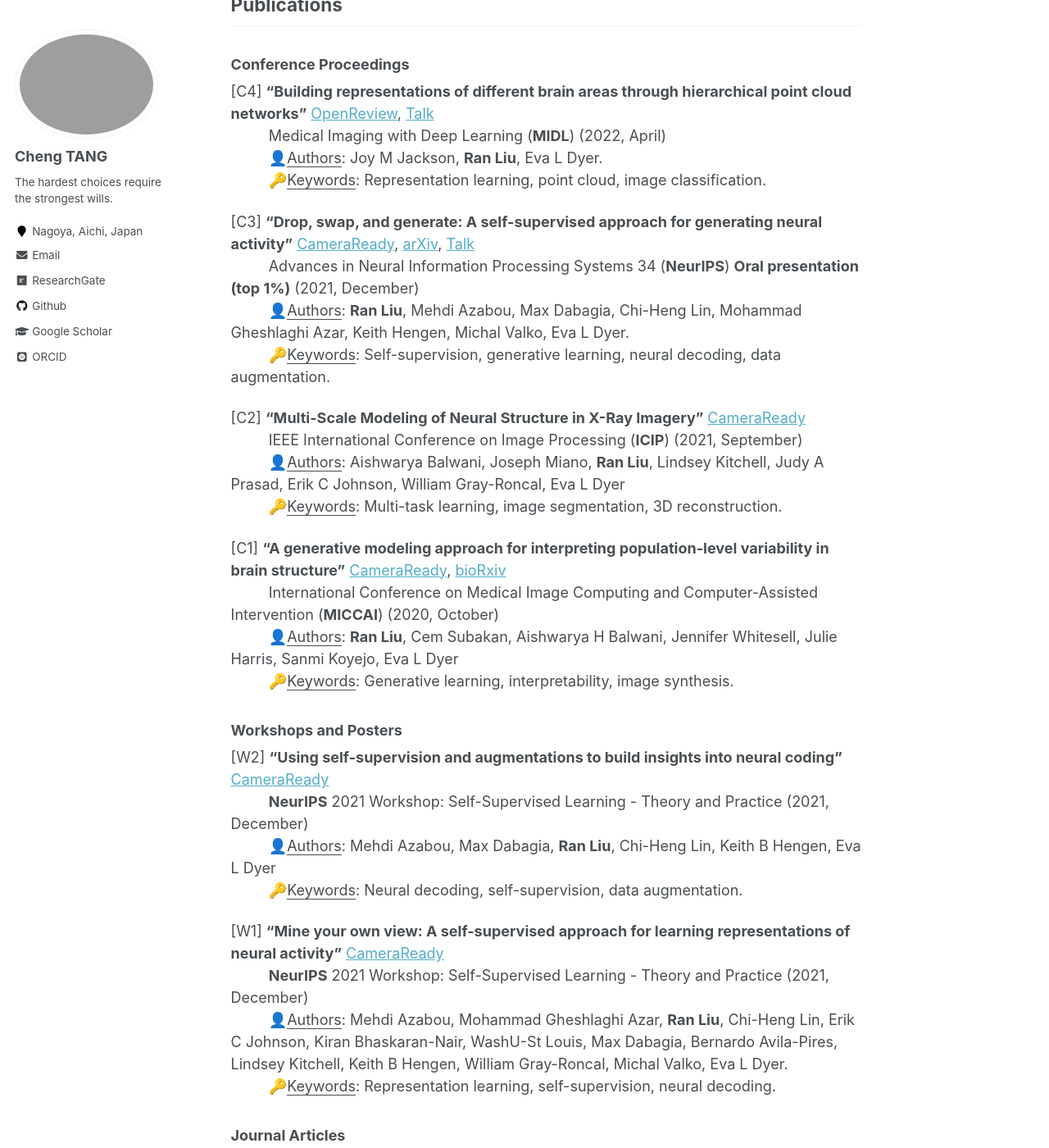
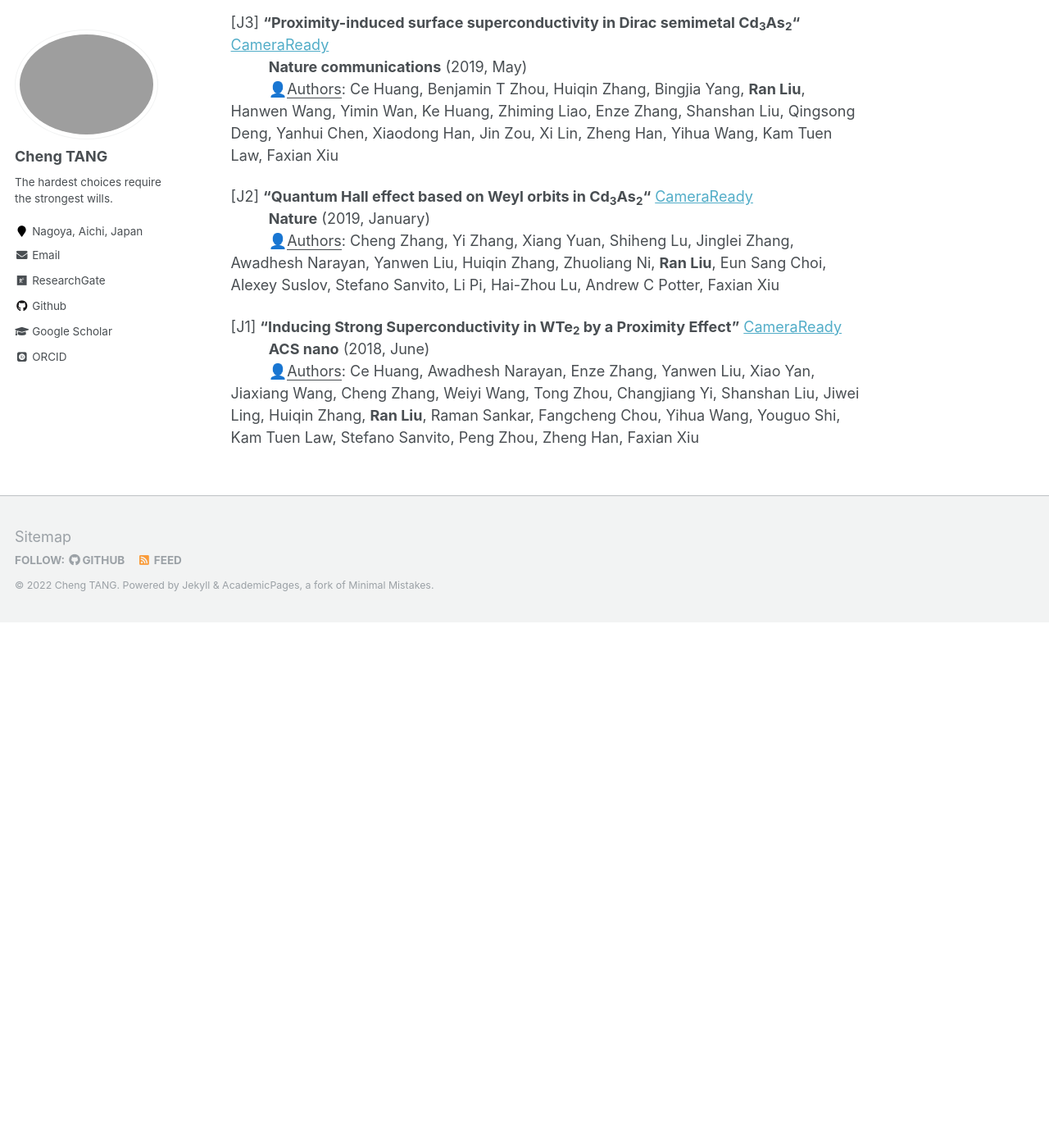
Before and after one commit to ChengTANG-AI/chengtang-ai.github.io, a Jekyll site: the page built from _pages/JournalPublications.md, in a window 1280 px wide and 1400 px high, scrolled down 922 px. Shown: the whole window at 82% size. Built offline with Jekyll 4.4.1, drawn with Linux system fonts in a browser that asks for light colours; some web fonts are replaced; after the commit the page ends 1681 px from its top, so only the background shows below that.

Commit message:
Update JournalPublications.md

```diff
--- a/_pages/JournalPublications.md
+++ b/_pages/JournalPublications.md
@@ -25,46 +25,6 @@ Preprints
 &emsp; &emsp; 🔑<u>Keywords</u>: Representation learning, self-supervision, neural decoding, computer vision.
 
 
-
-<h2 id="pubs">
-Publications
-</h2>
-
-### Conference Proceedings
-
-[C4] **"Building representations of different brain areas through hierarchical point cloud networks"** [OpenReview](https://openreview.net/pdf?id=3GeifJ_GCg0), [Talk](https://2022.midl.io/papers/d_s_3) \
-&emsp; &emsp; Medical Imaging with Deep Learning (**MIDL**) (2022, April) \
-&emsp; &emsp; 👤<u>Authors</u>: Joy M Jackson, **Ran Liu**, Eva L Dyer. \
-&emsp; &emsp; 🔑<u>Keywords</u>: Representation learning, point cloud, image classification.
-
-[C3] **"Drop, swap, and generate: A self-supervised approach for generating neural activity"** [CameraReady](https://proceedings.neurips.cc/paper/2021/file/58182b82110146887c02dbd78719e3d5-Paper.pdf), [arXiv](https://arxiv.org/pdf/2111.02338.pdf), [Talk](https://slideslive.com/38968190/drop-swap-and-generate-a-selfsupervised-approach-for-generating-neural-activity?ref=recommended) \
-&emsp; &emsp; Advances in Neural Information Processing Systems 34 (**NeurIPS**) **Oral presentation (top 1%)** (2021, December) \
-&emsp; &emsp; 👤<u>Authors</u>: **Ran Liu**, Mehdi Azabou, Max Dabagia, Chi-Heng Lin, Mohammad Gheshlaghi Azar, Keith Hengen, Michal Valko, Eva L Dyer. \
-&emsp; &emsp; 🔑<u>Keywords</u>: Self-supervision, generative learning, neural decoding, data augmentation.
-
-[C2] **"Multi-Scale Modeling of Neural Structure in X-Ray Imagery"** [CameraReady](https://ieeexplore.ieee.org/stamp/stamp.jsp?arnumber=9506174) \
-&emsp; &emsp; IEEE International Conference on Image Processing (**ICIP**) (2021, September) \
-&emsp; &emsp; 👤<u>Authors</u>: Aishwarya Balwani, Joseph Miano, **Ran Liu**, Lindsey Kitchell, Judy A Prasad, Erik C Johnson, William Gray-Roncal, Eva L Dyer \
-&emsp; &emsp; 🔑<u>Keywords</u>: Multi-task learning, image segmentation, 3D reconstruction.
-
-[C1] **"A generative modeling approach for interpreting population-level variability in brain structure"** [CameraReady](https://link.springer.com/chapter/10.1007/978-3-030-59722-1_25), [bioRxiv](https://www.biorxiv.org/content/10.1101/2020.06.04.134635v1.full.pdf) \
-&emsp; &emsp; International Conference on Medical Image Computing and Computer-Assisted Intervention (**MICCAI**) (2020, October) \
-&emsp; &emsp; 👤<u>Authors</u>: **Ran Liu**, Cem Subakan, Aishwarya H Balwani, Jennifer Whitesell, Julie Harris, Sanmi Koyejo, Eva L Dyer \
-&emsp; &emsp; 🔑<u>Keywords</u>: Generative learning, interpretability, image synthesis.
-
-### Workshops and Posters
-
-[W2] **"Using self-supervision and augmentations to build insights into neural coding"** [CameraReady](https://sslneurips21.github.io/files/CameraReady/neural_ssl_workshop.pdf) \
-&emsp; &emsp; **NeurIPS** 2021 Workshop: Self-Supervised Learning - Theory and Practice (2021, December) \
-&emsp; &emsp; 👤<u>Authors</u>: Mehdi Azabou, Max Dabagia, **Ran Liu**, Chi-Heng Lin, Keith B Hengen, Eva L Dyer \
-&emsp; &emsp; 🔑<u>Keywords</u>: Neural decoding, self-supervision, data augmentation.
-
-[W1] **"Mine your own view: A self-supervised approach for learning representations of neural activity"** [CameraReady](https://sslneurips21.github.io/files/CameraReady/MYOW_NeurIPS_Workshop_SSL_2.pdf) \
-&emsp; &emsp; **NeurIPS** 2021 Workshop: Self-Supervised Learning - Theory and Practice (2021, December) \
-&emsp; &emsp; 👤<u>Authors</u>: Mehdi Azabou, Mohammad Gheshlaghi Azar, **Ran Liu**, Chi-Heng Lin, Erik C Johnson, Kiran Bhaskaran-Nair, WashU-St Louis, Max Dabagia, Bernardo Avila-Pires, Lindsey Kitchell, Keith B Hengen, William Gray-Roncal, Michal Valko, Eva L Dyer. \
-&emsp; &emsp; 🔑<u>Keywords</u>: Representation learning, self-supervision, neural decoding.
-
-
 ### Journal Articles
 
 [J3] **"Proximity-induced surface superconductivity in Dirac semimetal Cd<sub>3</sub>As<sub>2</sub>"** [CameraReady](https://www.nature.com/articles/s41467-019-10233-w) \
```
